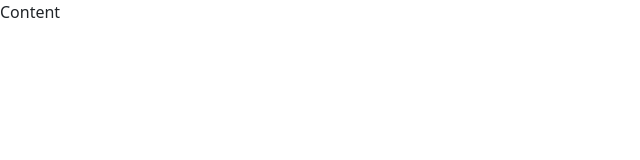
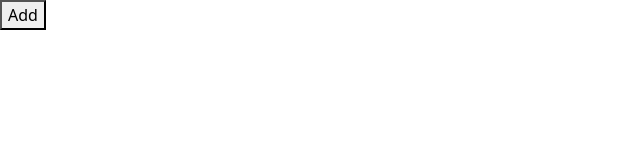
Before and after one commit to Yvour/match-list, a React app: page / in a window 1280 px wide. Shown: the top 160 px of the page, without its empty margins (0-640 px from the left). Built offline with nearby package versions, Linux system fonts and the light colour scheme.

Commit message:
Adding Scoreboard to App + Fixing nbsp

```diff
--- a/src/app.tsx
+++ b/src/app.tsx
@@ -1,7 +1,12 @@
 import React from 'react';
+import { Scoreboard } from './component/scoreboard';
 
 const App = () => {
-  return <div>Content</div>;
+  return (
+    <div>
+      <Scoreboard initialList={[]} />
+    </div>
+  );
 };
 
 export default App;
--- a/src/component/match-row.tsx
+++ b/src/component/match-row.tsx
@@ -25,7 +25,7 @@ export const MatchRow = ({
     <tr>
       <td>{homeTeam.name} </td>
       <td>{homeTeam.score} </td>
-      <td>{'&nbsp;'} </td>
+      <td>{'\u00A0'}</td>
       <td>{awayTeam.name} </td>
       <td>{awayTeam.score} </td>
       <td>
```
